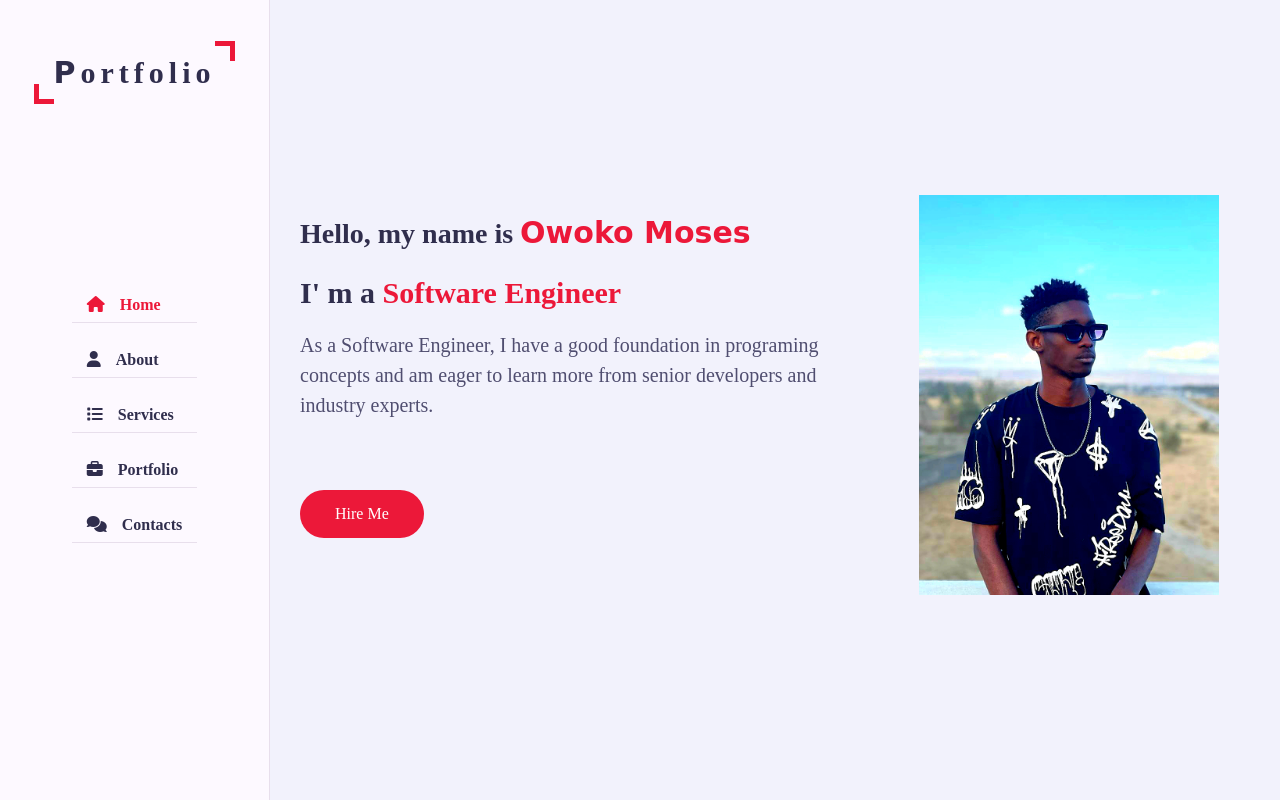
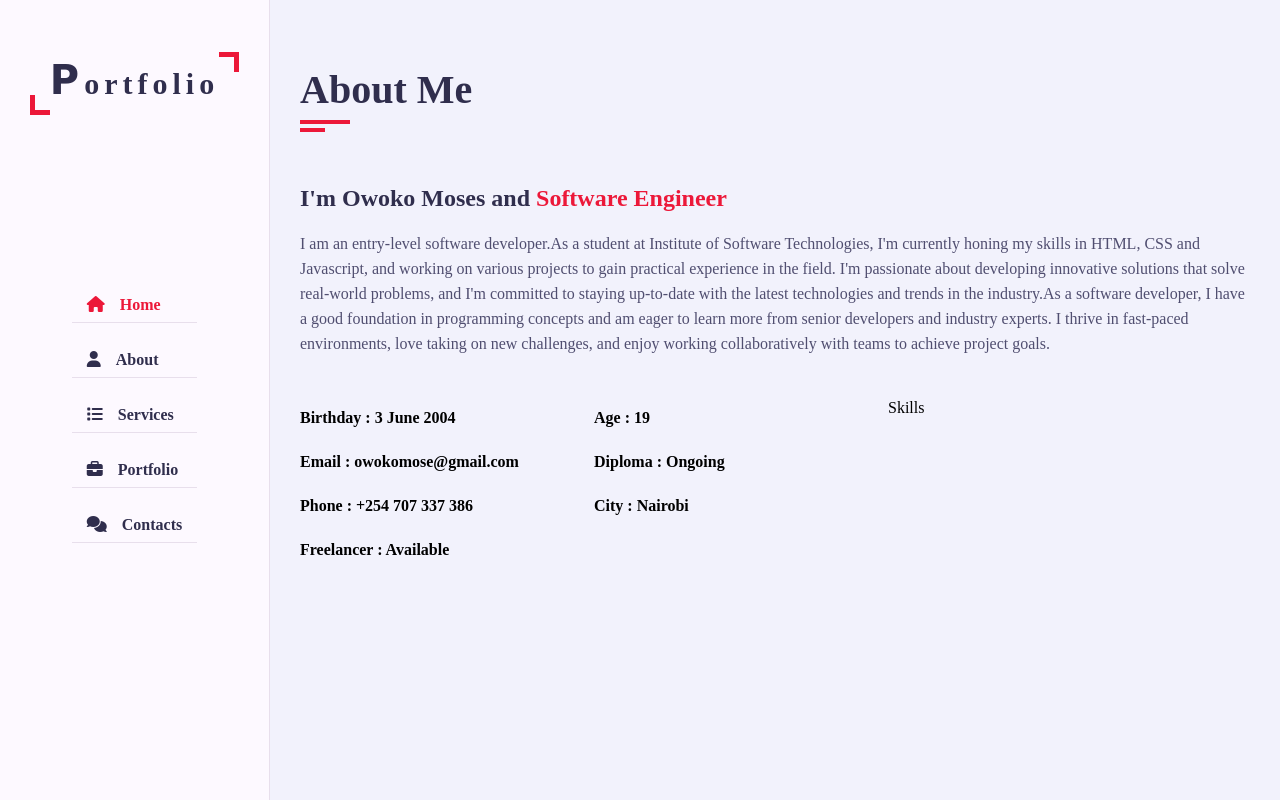
Before and after one commit to owokomoses/Html-Css-Javascript-portfolio-web, a plain HTML site: page index.html in a window 1280 px wide. Drawn offline with Linux system fonts and the light colour scheme; a web font is replaced by a local one.

Commit message:
finished home added about section

```diff
--- a/css/style.css
+++ b/css/style.css
@@ -34,13 +34,16 @@ ul
     background: var(--bg-black-900);
     min-height: 100vh;
     display: block;
-    position: fixed;
-    left: 270px;
     padding: 0 30px;
-    top: 0;
-    right: 0;
-    z-index: 0;
     opacity: 1;
+}
+.hidden
+{
+    display: none !important;
+}
+.main-content
+{
+    padding-left: 270px;
 }
 .padd-15
 {
@@ -52,6 +55,45 @@ ul
     max-width: 1100px;
     width: 100%;
     margin: auto;
+}
+.section .container
+{
+    padding-top: 60px;
+    padding-bottom: 70px;
+}
+.section-title
+{
+    flex: 0 0 100%;
+    max-width: 100%;
+    margin-bottom: 60px;
+}
+.section-title h2
+{
+    font-size: 40px;
+    color: var(--text-black-900);
+    font-weight: 700;
+    position: relative;
+}
+.section-title h2::before
+{
+    content: '';
+    height: 4px;
+    width: 50px;
+    background-color: var(--skin-color);
+    position: absolute;
+    top: 100%;
+    left: 0;
+}
+.section-title h2::after
+{
+    content: '';
+    height: 4px;
+    width: 25px;
+    background-color: var(--skin-color);
+    position: absolute;
+    top: 100%;
+    left: 0;
+    margin-top: 8px;
 }
 .row
 {
@@ -70,6 +112,7 @@ ul
     border-radius: 40px;
     display: inline-block;
     white-space: nowrap;
+    border: none;
     background: var(--skin-color);
     transition: all 0.3s ease;
 }
@@ -112,7 +155,7 @@ z-index: 10;
 .aside .logo a span
 {
     font-family: 'Clicker Script', cursive;
-    font-family: 40px;
+    font-size: 40px;
 }
 .aside .logo a::after
 {
@@ -252,8 +295,82 @@ h3.my-profession
     position: relative;
     padding-bottom: 10px;
 }
+.home-img::after
+{
+    content: '';
+    position: absolute;
+    height:80px ;
+    width:80px ;
+    border-bottom:10px solid var(--skin-color) ;
+    border-right:10px solid var(--skin-color) ;
+    right: 20px;
+    bottom: -40px;
+}
+.home-img::before
+{
+    content: '';
+    position: absolute;
+    height:80px ;
+    width:80px ;
+    border-top:10px solid var(--skin-color) ;
+    border-left:10px solid var(--skin-color) ;
+    left: 20px;
+    top: -40px;
+}
 .home .home-img img
 {
+    margin: auto;
+    border-radius: 5px;
     height: 400px;
-
 }
+/* About */
+.about .about-content
+{
+    flex: 0 0 100%;
+    max-width: 100%;
+}
+.about .about-content .about-text
+{
+    flex: 0 0 100%;
+    max-width: 100%;
+}
+.about .about-content .about-text h3
+{
+    font-size: 24px;
+    margin-bottom: 15px;
+    font-weight: 700;
+    color: var(--text-black-900);
+}
+.about .about-content .about-text h3 span
+{
+    color: var(--skin-color);
+}
+.about .about-content .about-text p
+{
+    font-size: 16px;
+    line-height: 25px;
+    color: var(--text-black-700);
+}
+.about .about-content .personal-info
+{
+    flex: 0 0 60%;
+    max-width: 60%;
+    margin-top: 40px;
+}
+.about .about-content .personal-info .info-item
+{
+    flex: 0 0 50%;
+    max-width: 50%;
+}
+.about .about-content .personal-info .info-item p
+{
+    font-weight: 600;
+    padding: 10px 0;
+    font-size: 16px;
+}
+.about .about-content .skills
+{
+    flex: 0 0 40%;
+    max-width: 40%;
+    margin-top: 40px;
+}
--- a/index.html
+++ b/index.html
@@ -31,7 +31,7 @@
         <!-- Main content start -->
         <div class="main-content">
             <!--Home section start  -->
-            <section class="home section">
+            <section class="home section hidden">
                 <div class="container">
                     <div class="row">
                         <div class="home-info padd-15">
@@ -47,6 +47,55 @@
                 </div>
             </section>
             <!--Home section end  -->
+            <!--About section start  -->
+            <section class="about section">
+                <div class="container">
+                    <div class="row">
+                        <div class="section-title padd-15">
+                            <h2>About Me</h2>
+                        </div>
+                    </div>
+                    <div class="row">
+                        <div class="about-content padd-15">
+                            <div class="row">
+                                <div class="about-text padd-15">
+                                    <h3>I'm Owoko Moses and <span>Software Engineer</span></h3>
+                                    <p>I am an entry-level software developer.As a student at Institute of Software Technologies, I'm currently honing my skills in HTML, CSS and Javascript, and working on various projects to gain practical experience in the field. I'm passionate about developing innovative solutions that solve real-world problems, and I'm committed to staying up-to-date with the latest technologies and trends in the industry.As a software developer, I have a good foundation in programming concepts and am eager to learn more from senior developers and industry experts. I thrive in fast-paced environments, love taking on new challenges, and enjoy working collaboratively with teams to achieve project goals.</p>
+                                </div>
+                            </div>
+                            <div class="row">
+                                <div class="personal-info padd-15">
+                                    <div class="row">
+                                        <div class="info-item padd-15">
+                                            <p>Birthday : <span>3 June 2004</span></p>
+                                        </div>
+                                        <div class="info-item padd-15">
+                                            <p>Age : <span>19</span></p>
+                                        </div>
+                                        <div class="info-item padd-15">
+                                            <p>Email : <span>owokomose@gmail.com</span></p>
+                                        </div>
+                                        <div class="info-item padd-15">
+                                            <p>Diploma : <span>Ongoing</span></p>
+                                        </div>
+                                        <div class="info-item padd-15">
+                                            <p>Phone : <span>+254 707 337 386</span></p>
+                                        </div>
+                                        <div class="info-item padd-15">
+                                            <p>City : <span>Nairobi</span></p>
+                                        </div>
+                                        <div class="info-item padd-15">
+                                            <p>Freelancer : <span>Available</span></p>
+                                        </div>
+                                    </div>
+                                </div>
+                                <div class="skills padd-15">Skills</div>
+                            </div>
+                        </div>
+                    </div>
+                </div>
+            </section>
+            <!--About section end  -->
         </div>
         <!-- Main content end -->
     </div>
```
